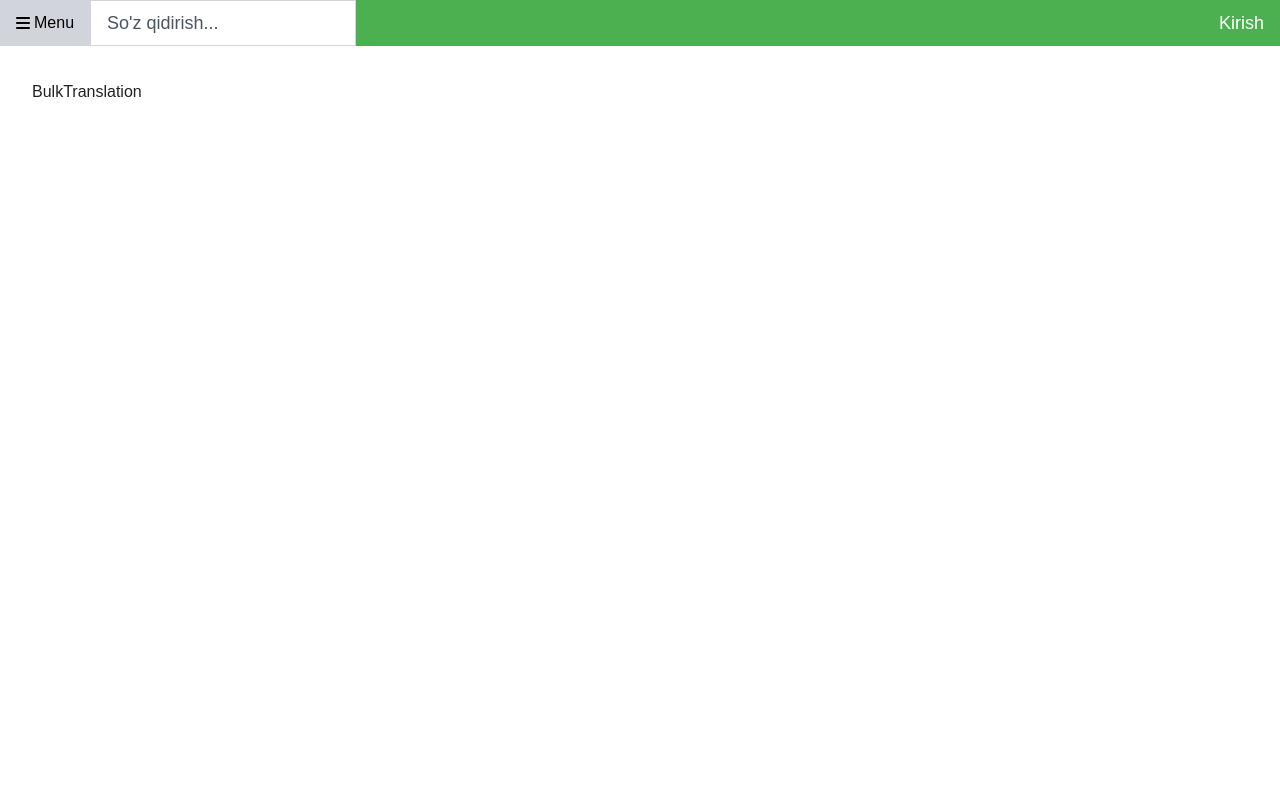
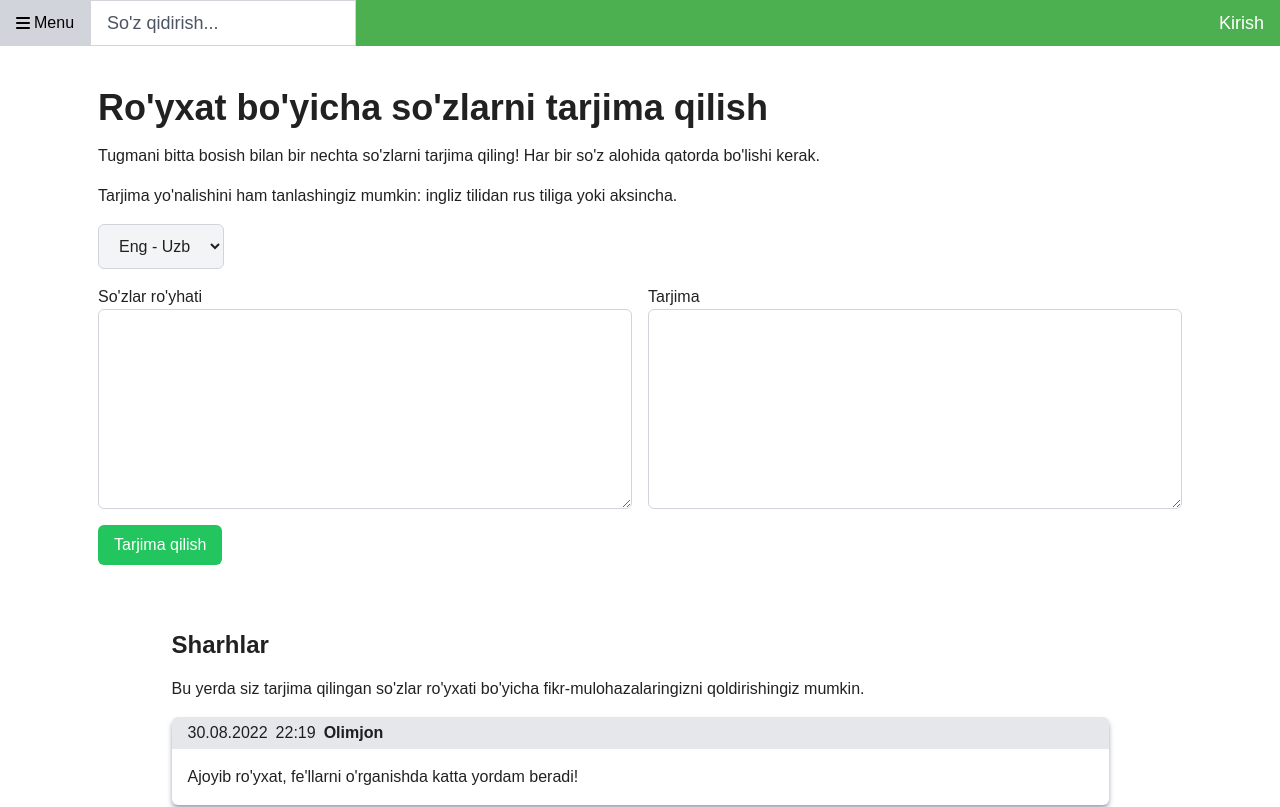
Before and after one commit to r3nzl3rdev/wordcards, a React (Vite) app: page /bulk-translation in a window 1280 px wide. Shown: the top 807 px of the page. Built offline with nearby package versions, Linux system fonts and the light colour scheme.

Commit message:
feat: Bulk Translation page

```diff
--- a/src/pages/Menu/BulkTranslation.tsx
+++ b/src/pages/Menu/BulkTranslation.tsx
@@ -1,7 +1,58 @@
 import React from "react";
+import CommentList from "../../components/CommentList";
+import AddCommentBox from "../../components/AddCommentBox";
+import { comments } from "../../hardcode/hardcode";
+import Button from "../../components/Button";
 
 const BulkTranslation: React.FC = () => {
-  return <div>BulkTranslation</div>;
+  return (
+    <div className="flex w-full lg:justify-center">
+      <div className="flex flex-col gap-4 items-start self-center w-full overflow-auto no-scrollbar pb-2 lg:p-2 max-w-[1100px]">
+        <div className="flex flex-col gap-4 items-left w-full sticky left-0">
+          <h1 className="text-2xl md:text-4xl font-bold">
+            Ro'yxat bo'yicha so'zlarni tarjima qilish
+          </h1>
+          <p>
+            Tugmani bitta bosish bilan bir nechta so'zlarni tarjima qiling! Har
+            bir so'z alohida qatorda bo'lishi kerak.
+          </p>
+          <p>
+            Tarjima yo'nalishini ham tanlashingiz mumkin: ingliz tilidan rus
+            tiliga yoki aksincha.
+          </p>
+        </div>
+        <select
+          id="languageSelect"
+          className="px-4 py-3 border bg-gray-100 border-gray-300 rounded-md"
+        >
+          <option value="eng-uzb">Eng - Uzb</option>
+          <option value="uzb-eng">Uzb - Eng</option>
+        </select>
+        <div className="flex flex-wrap gap-4 h-56 w-full">
+          <div className="flex flex-1 flex-col">
+            <p>So'zlar ro'yhati </p>
+            <textarea className="border border-gray-300 rounded-md h-full"></textarea>
+          </div>
+          <div className="flex flex-1 flex-col">
+            <p>Tarjima</p>
+            <textarea className="border border-gray-300 rounded-md h-full"></textarea>
+          </div>
+        </div>{" "}
+        <Button className="text-md text-white bg-green-500 active:bg-green-300 lg:hover:bg-green-400 w-fit rounded-md">
+          Tarjima qilish
+        </Button>
+        <div className="mt-6 lg:mt-12 w-[98%] lg:w-full sticky left-1 flex flex-col justify-center self-center gap-4 max-w-[937px]">
+          <p className="text-xl md:text-2xl font-bold">Sharhlar</p>
+          <p>
+            Bu yerda siz tarjima qilingan so'zlar ro'yxati bo'yicha
+            fikr-mulohazalaringizni qoldirishingiz mumkin.
+          </p>
+          <CommentList commentList={comments} />
+          <AddCommentBox />
+        </div>
+      </div>
+    </div>
+  );
 };
 
 export default BulkTranslation;
```
